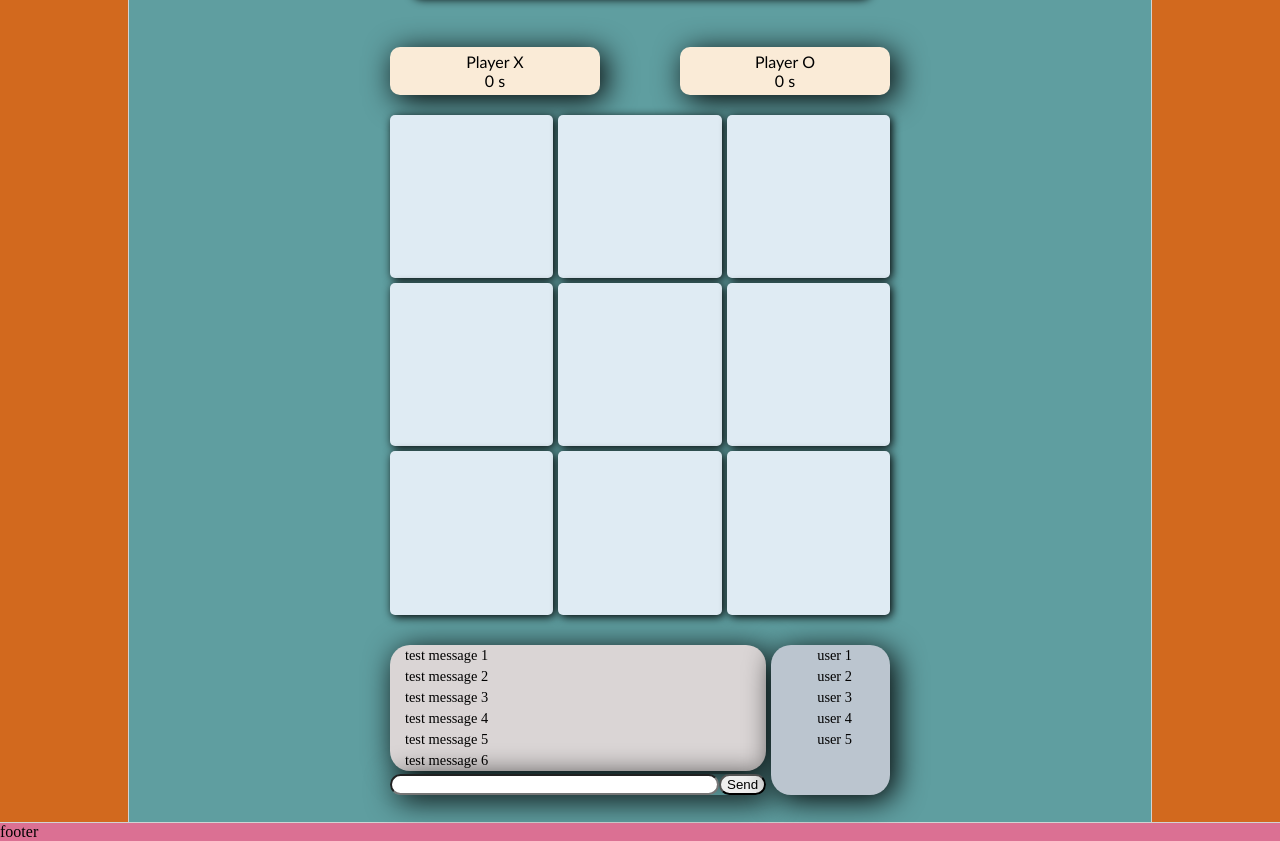
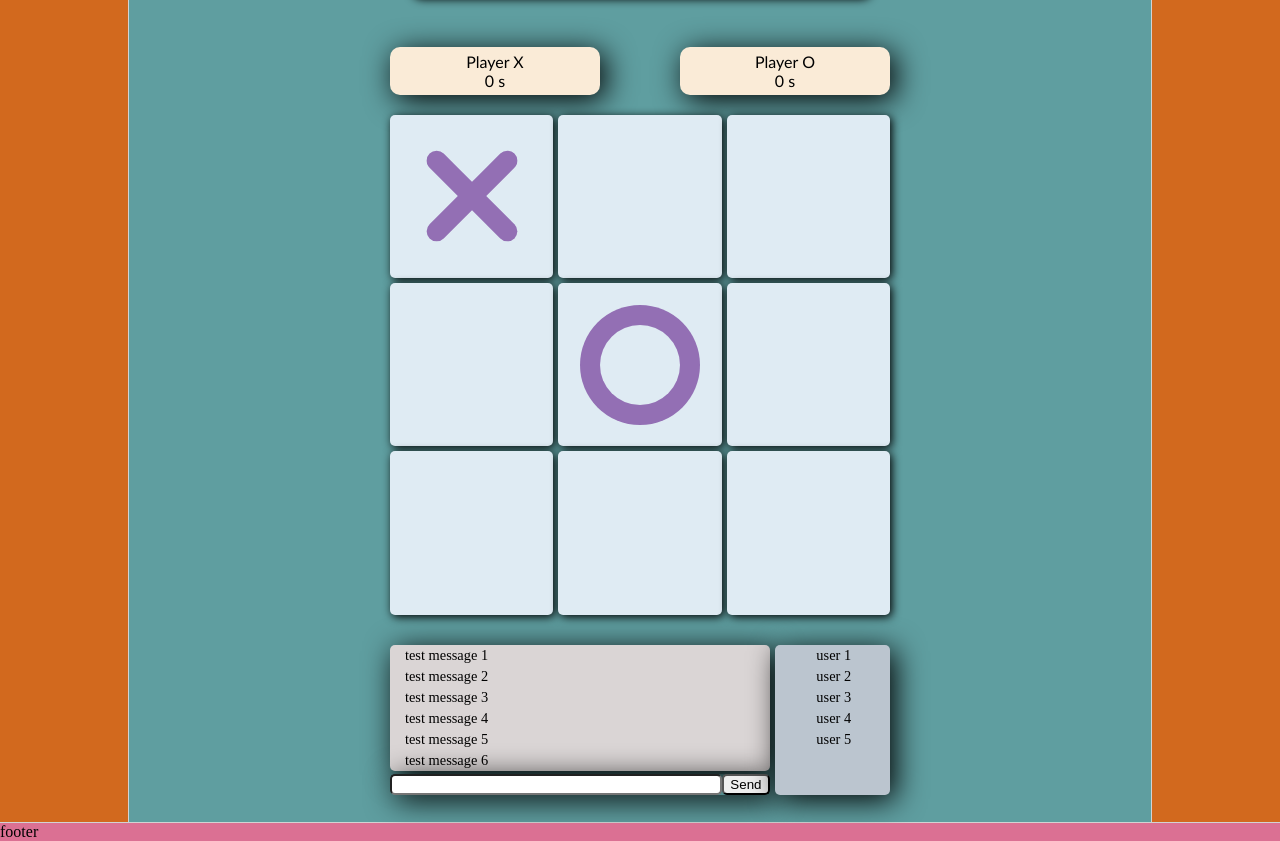
Before and after one commit to Zarif-Karim/Tic-Tac-Toe, a plain HTML site: page frontend/gridlayout/tictactoe.html in a window 1280 px wide. Shown: the part 90-931 px from the top of the page. Drawn offline with Linux system fonts and the light colour scheme.

Commit message:
added css for x and o based on cell class

```diff
--- a/frontend/gridlayout/board.css
+++ b/frontend/gridlayout/board.css
@@ -1,31 +1,86 @@
+:root {
+    --board-size: min(var(--max-width), 100vmin);
+    --cell-size: calc(var(--board-size)/3);
+    --mark-size: calc(var(--cell-size) * 0.8);
+    --mark-color: rgb(147, 111, 180);
+    --cell-color: rgb(223, 235, 243);
+}
 
 .board-container {
-    --board-size: min(500px, 100vmin);
     grid-area: board;
 
     display: grid;
     gap: 1%;
-    grid-template-columns: repeat(3,1fr);
-    grid-template-rows: repeat(3,1fr);
+    grid-template-columns: repeat(3,auto);
+    grid-template-rows: repeat(3,auto);
 
     width: var(--board-size);
     height: var(--board-size);
 
     margin: 10px auto;
-    /* box-shadow: 2px 2px 10px black; */
 }
 
 
 .cell {
-    font-size: 5em;
     cursor: pointer;
-    /* box-shadow: 2px 2px 5px grey; */
     box-shadow: 2px 2px 10px black;
 
-    background-color:rgb(223, 235, 243);
+    background-color: var(--cell-color);
     border-radius: 5px;
+
+    position: relative;
+    display: flex;
+    justify-content: center;
+    align-items: center;
 }
 
 .cell:hover {
     transform: scale(1.02);
 }
+
+.cell.X::before,
+.cell.X::after {
+    position:absolute;
+
+    content: '';
+    background-color: var(--mark-color);
+
+    width: calc(var(--mark-size)*0.15);
+    height: calc(var(--mark-size)*0.9);
+
+    border-radius: 10px;
+}
+
+.cell.X::before {
+    rotate: 45deg;
+}
+
+.cell.X::after {
+    rotate: -45deg;
+}
+
+.cell.O::before {
+    position:absolute;
+
+    content: '';
+    background-color: var(--mark-color);
+
+    width:  calc(var(--mark-size)*0.9);
+    height: calc(var(--mark-size)*0.9);
+
+    border-radius: 50%;
+
+}
+
+.cell.O::after {
+    position:absolute;
+
+    content: '';
+    background-color: var(--cell-color);
+
+    width:  calc(var(--mark-size)*0.6);
+    height: calc(var(--mark-size)*0.6);
+
+    border-radius: 50%;
+
+}
--- a/frontend/gridlayout/content.css
+++ b/frontend/gridlayout/content.css
@@ -1,5 +1,5 @@
-div {
-    /* border: 1px solid black; */
+:root {
+    --max-width: 500px;
 }
 
 .content {
@@ -66,13 +66,13 @@
         "messages messages users"
         "messages messages users"
         "inputBar inputBar users";
-    border-radius: 20px;
+    border-radius: 5px;
     margin: 20px 0px;
 }
 
 .chat-texts {
     grid-area: messages;
-    border-radius: 20px;
+    border-radius: inherit;
 
     background-color: rgb(218, 213, 213);
     box-shadow: 5px 5px 30px;
@@ -84,7 +84,7 @@
 
 .online-users {
     grid-area: users;
-    border-radius: 20px;
+    border-radius: inherit;
 
     background-color:rgb(187, 197, 207);
     box-shadow: 5px 5px 30px;
@@ -95,7 +95,7 @@
     grid-area: inputBar;
     display: flex;
 
-    border-radius: 20px;
+    border-radius: inherit;
     box-shadow: 5px 5px 30px;
 
 }
@@ -119,7 +119,7 @@
     margin: 0px;
 
     text-align: left;
-    padding-left: 10px;
+    padding-left: 5px;
     font-size: 0.7em;
 }
 
@@ -129,14 +129,14 @@
 
 @media (min-width: 650px) {
     .chat-window {
-        width: 500px;
+        width: var(--max-width);
         justify-self: center;
     }
 
     ul li {
         padding: 2px;
         font-size: 0.9em;
-        padding-left: 10px;
+        padding-left: 5px;
     }
 
     .player-stats {
--- a/frontend/gridlayout/tictactoe.html
+++ b/frontend/gridlayout/tictactoe.html
@@ -26,11 +26,11 @@
                 0 s
             </div>
             <div class="board-container">
+                <div class="cell X"></div>
                 <div class="cell"></div>
                 <div class="cell"></div>
                 <div class="cell"></div>
-                <div class="cell"></div>
-                <div class="cell"></div>
+                <div class="cell O"></div>
                 <div class="cell"></div>
                 <div class="cell"></div>
                 <div class="cell"></div>
```
